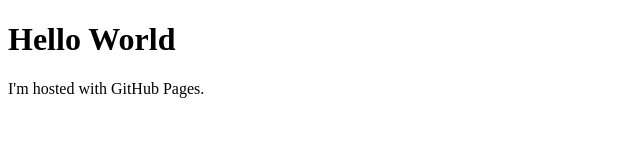
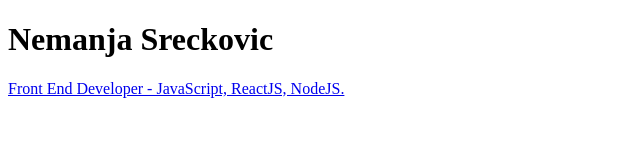
Before and after one commit to sreckovic/sreckovic.github.io, a plain HTML site: page index.html in a window 1280 px wide. Shown: the whole page, without its empty margins (0-640 px from the left). Drawn offline with Linux system fonts and the light colour scheme.

Commit message:
Update index.html

```diff
--- a/index.html
+++ b/index.html
@@ -2,8 +2,8 @@
 <html>
 
 <body>
-  <h1>Hello World</h1>
-  <p>I'm hosted with GitHub Pages.</p>
+  <h1>Nemanja Sreckovic</h1>
+  <p><a href="https://nemanjasreckovic.com/">Front End Developer - JavaScript, ReactJS, NodeJS.</a></p>
 </body>
 
 </html>
```
